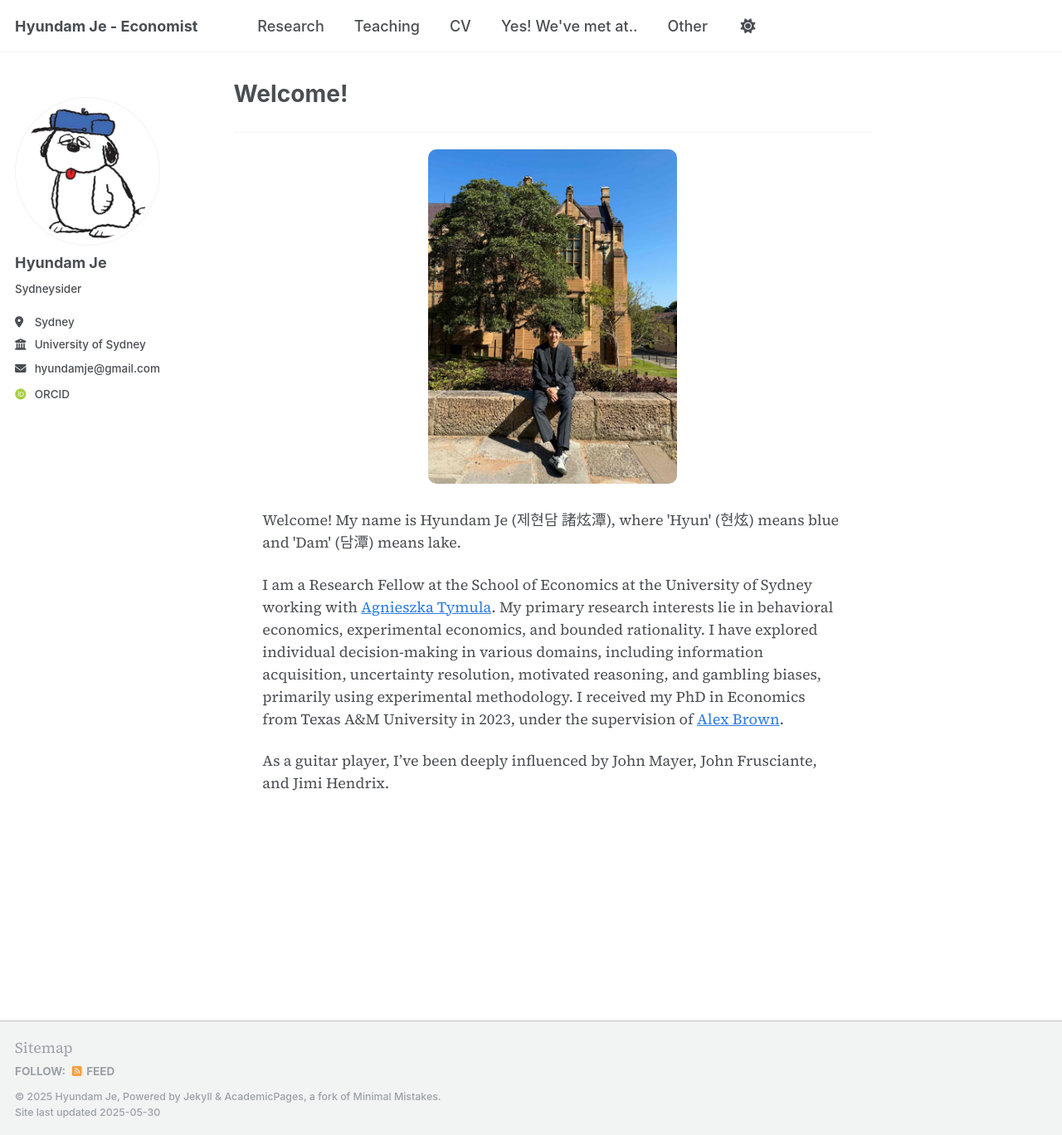
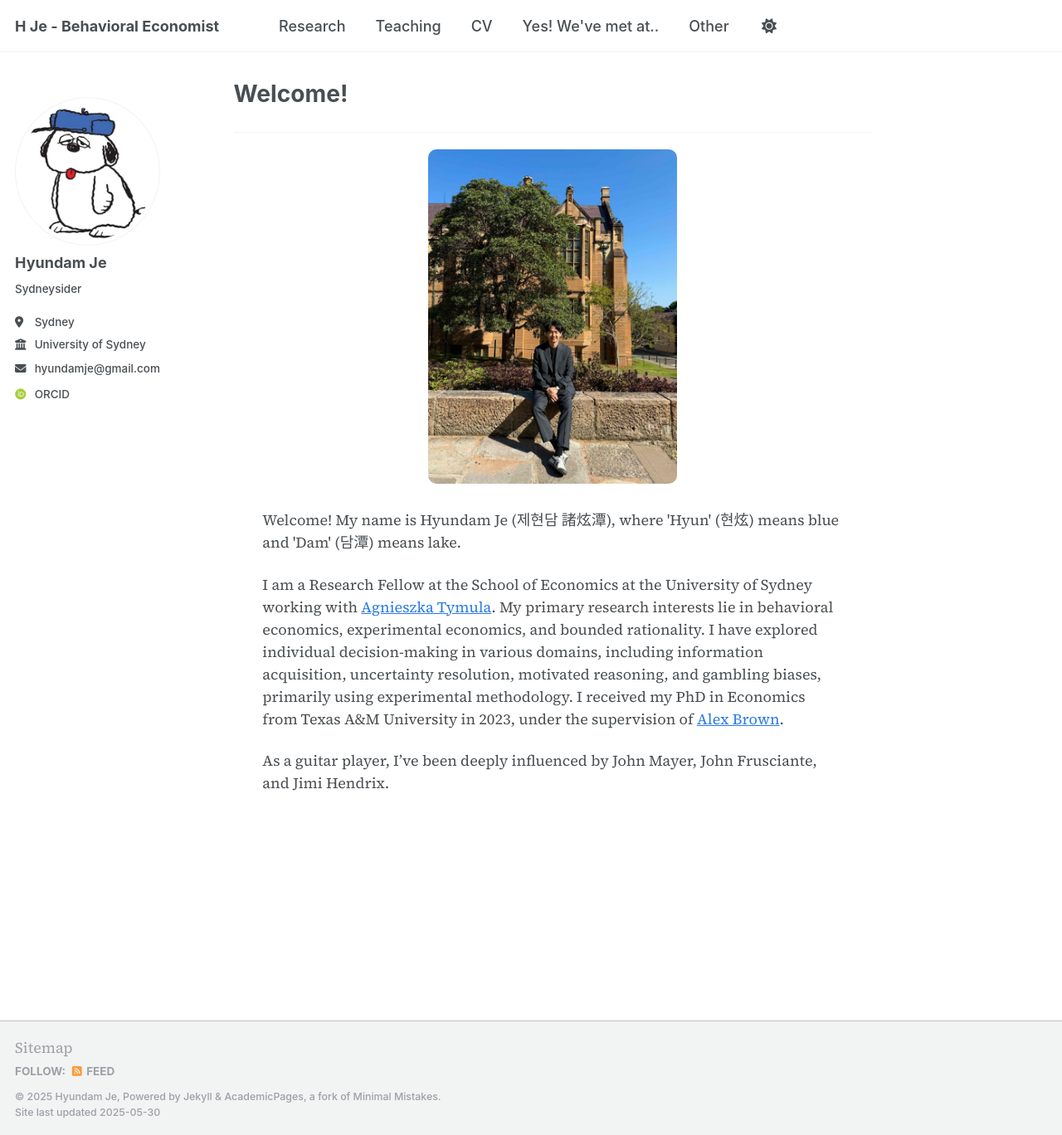
Before and after one commit to hyundamje/hyundamje.github.io, a Jekyll site: the page built from _pages/about.md, in a window 1280 px wide and 1368 px high. Shown: the whole window at 83% size. Built offline with Jekyll 4.4.1, drawn with Linux system fonts in a browser that asks for light colours; some web fonts are replaced.

Commit message:
Update _config.yml

```diff
--- a/_config.yml
+++ b/_config.yml
@@ -22,7 +22,7 @@ plugins:
 
 # minimal_mistakes_skin: "default"
 
-title                    : "Hyundam Je - Economist"
+title                    : "H Je - Behavioral Economist"
 title_separator          : "-"
 name                     : &hyundamje "Hyundam Je"
 description              : &description "behavioral economist"
```
